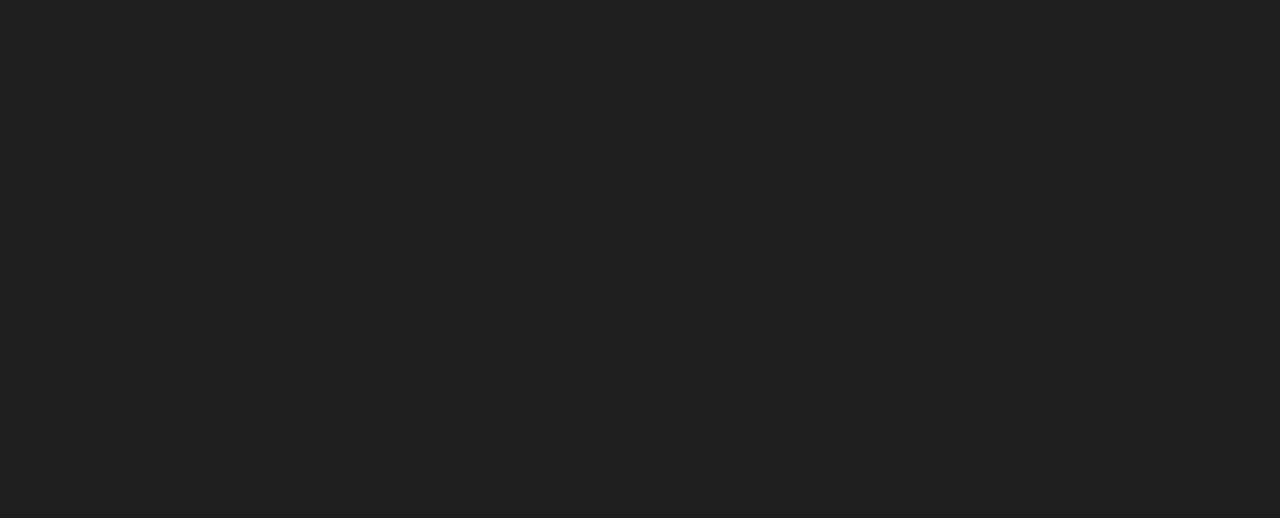
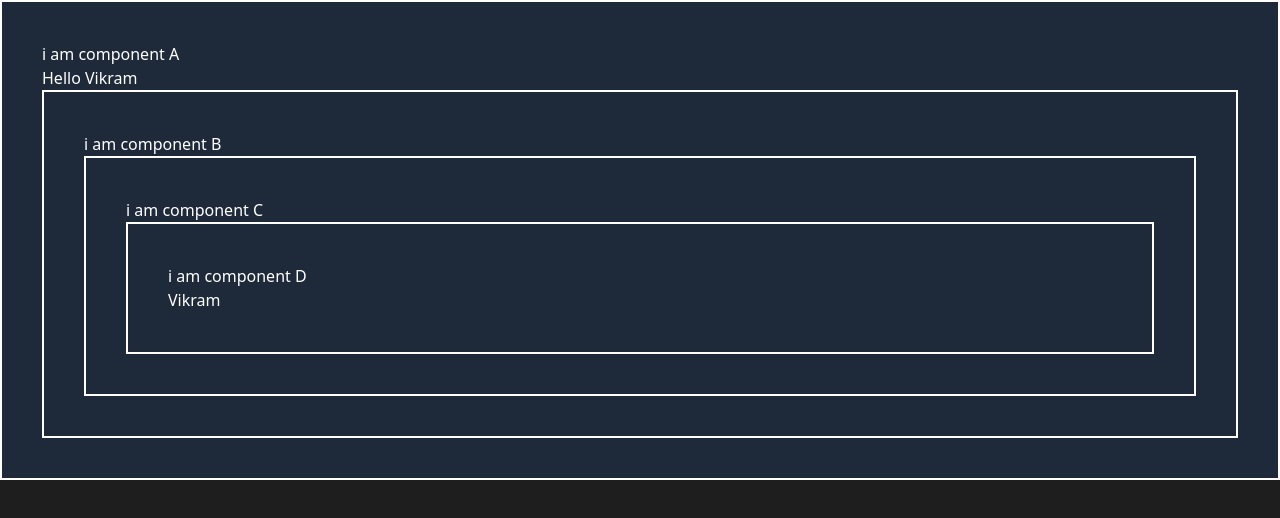
Before and after one commit to Vikram-Rai0/MERN-Revise-Sesson, a React (Vite) app in the folder frontend/: page /useContext in a window 1280 px wide. Before the commit this address had no page. Shown: the top 518 px of the page. Built offline with nearby package versions, Linux system fonts and the light colour scheme.

Commit message:
passing props from componets to components

```diff
--- a/frontend/components/FirstPage.jsx
+++ b/frontend/components/FirstPage.jsx
@@ -4,9 +4,11 @@
     return (
         <div className='flex gap-4'>
             <Link to="/props"> <button className='h-10 w-20 border-1 rounded-md'>Props</button></Link>
-            <Link to="/usestate"><button className='h-10 w-20 border-1 rounded-md'>useEffect</button></Link>
+            <Link to="/usestate"><button className='h-10 w-20 border-1 rounded-md'>useState</button></Link>
             <Link to="/useffect"><button className='h-10 w-20 border-1 rounded-md'>useEffect</button></Link>
             <Link to="/useRef"><button className='h-10 w-20 border-1 rounded-md'>useRef</button></Link>
+            <Link to="/useContext"><button className='h-10 w-20 border-1 rounded-md'>useContext</button></Link>
+
         </div>
     )
 }
--- /dev/null
+++ b/frontend/components/hooks/useContext/ComponentA.jsx
@@ -0,0 +1,16 @@
+import React from 'react'
+import { useState } from 'react'
+import ComponentB from './ComponentB'
+
+const ComponentA = () => {
+    const [user, setUser] = useState("Vikram")
+    return (
+        <div className=" border-2 p-10">
+            <h1>i am component A</h1>
+            <h2>{`Hello ${user}`}</h2>
+            <ComponentB user={user} />
+        </div>
+    )
+}
+
+export default ComponentA
--- /dev/null
+++ b/frontend/components/hooks/useContext/ComponentB.jsx
@@ -0,0 +1,12 @@
+import React from 'react'
+import ComponentC from './ComponentC'
+const ComponentB = (props) => {
+  return (
+    <div className=" border-2 p-10 ">
+      <h1>i am component B</h1>
+      <ComponentC user={props.user}/>
+    </div>
+  )
+}
+
+export default ComponentB
--- /dev/null
+++ b/frontend/components/hooks/useContext/ComponentC.jsx
@@ -0,0 +1,12 @@
+import React from 'react'
+import ComponentD from './ComponentD'
+const ComponentC = (props) => {
+  return (
+    <div className="border-2 p-10 ">
+      <h1>i am component C</h1>
+      <ComponentD user={props.user} />
+    </div>
+  )
+}
+
+export default ComponentC
--- /dev/null
+++ b/frontend/components/hooks/useContext/ComponentD.jsx
@@ -0,0 +1,13 @@
+import React from 'react'
+// import ComponentA from './ComponentA'
+const ComponentD = (props) => {
+    return (
+        <div className="border-2 p-10">
+            <h1>i am component D</h1>
+            <h2>{props.user}</h2>
+            {/* <ComponentA /> */}
+        </div>
+    )
+}
+
+export default ComponentD
--- a/frontend/components/hooks/useState.jsx
+++ b/frontend/components/hooks/useState.jsx
@@ -43,8 +43,8 @@
 
   return (
     <div className="flex items-center justify-center min-h-screen bg-gray-100">
-      <div className="bg-white p-6 rounded-2xl shadow-lg w-96">
-        <h1 className="text-2xl font-bold text-center mb-6 text-gray-700">
+      <div className="bg-gray-600 p-6 rounded-2xl shadow-lg w-96">
+        <h1 className="text-2xl font-bold text-center mb-6 text-gray-200">
           🧮 Simple Calculator
         </h1>
 
@@ -62,12 +62,12 @@
             name="operator"
             value={table.operator}
             onChange={handleChange}
-            className="p-2 border rounded-lg focus:outline-none focus:ring-2 focus:ring-blue-400"
+            className="p-2 border rounded-lg focus:outline-none focus:ring-2 focus:ring-blue-400 "
           >
-            <option value="+">+</option>
-            <option value="-">-</option>
-            <option value="*">*</option>
-            <option value="/">/</option>
+            <option value="+" className="text-gray-700">+</option>
+            <option value="-" className="text-gray-700">-</option>
+            <option value="*" className="text-gray-700">*</option>
+            <option value="/" className="text-gray-700">/</option>
           </select>
 
           <input
--- a/frontend/router/AppRouter.jsx
+++ b/frontend/router/AppRouter.jsx
@@ -6,16 +6,23 @@
 import Counter from '../components/hooks/useEffect'
 import RenderCounter from '../components/hooks/useRef'
 import ChatBox from '../components/hooks/useRef'
+import ComponentA from '../components/hooks/useContext/ComponentA'
+import ComponentC from '../components/hooks/useContext/ComponentC'
+import ComponentB from '../components/hooks/useContext/ComponentB'
 
 const AppRouter = () => {
     return (
         <Routes>
             <Route path="/" element={<FirstPage />}></Route>
             <Route path="/props" element={<Parent />} />
-            <Route path="/hooks" element={<Calculator />}></Route>
+            <Route path="/useState" element={<Calculator />}></Route>
             <Route path="/useffect" element={<Counter />}></Route>
             <Route path="/useRef" element={<RenderCounter />}></Route>
-            <Route path="/useRef" element={<ChatBox/>}></Route>
+            <Route path="/useRef" element={<ChatBox />}></Route>
+            <Route path="/useContext" element={<ComponentA />}></Route>
+            {/* <Route path="/useContext" element={<ComponentB />}></Route>
+            <Route path="/useContext" element={<ComponentC />}></Route> */}
+
         </Routes>
     )
 }
```
